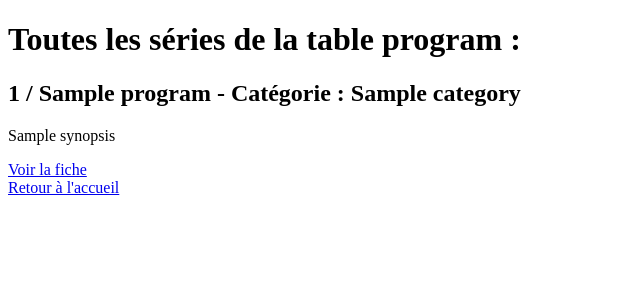
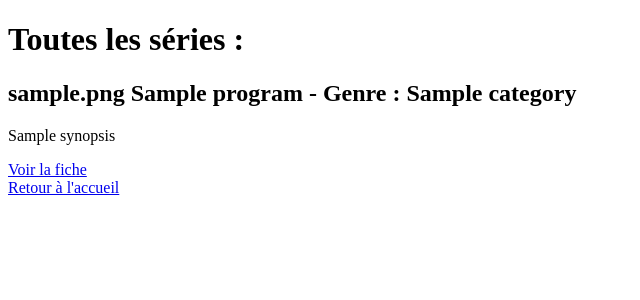
Before and after one commit to DESCARAVAGE/03_symfony_view, a Symfony app: template templates/program/index.html.twig in a window 1280 px wide. Shown: the part 96-396 px from the top of the page, without its empty margins (0-640 px from the left). Run offline with Twig, Linux system fonts and the light colour scheme; the template is opened without the code that fills it: most values are stand-ins (such as "Sample title", 1, 10 or a date in 2020); some libraries are stand-ins or nearby versions.

Commit message:
ajout de margin

```diff
--- a/templates/program/index.html.twig
+++ b/templates/program/index.html.twig
@@ -4,14 +4,14 @@
 {% endblock %}
 
 {% block body %}
-	<h1>Toutes les séries de la table program :
-	</h1>
+	<div class="m-2">
+		<h1 class="m-2 mb-4">Toutes les séries :</h1>
 		{% for program in programs %}
 			<div>
-			<h2>{{ loop.index }}
-				/
+				<h2>
+					{{ program.poster }}
 					{{ program.title }}
-				- Catégorie :
+					- Genre :
 					{{ program.category.name }}</h2>
 				<p>{{ program.synopsis }}</p>
 				<a href="{{ path("program_show", { id: program.id }) }}">Voir la fiche</a>
@@ -22,5 +22,6 @@
 		<a href="{{ path('app_index') }}">
 			Retour à l'accueil
 		</a>
+	</div>
 
 {% endblock %}
```
Lines whose indentation alone changed are shown as unchanged.
